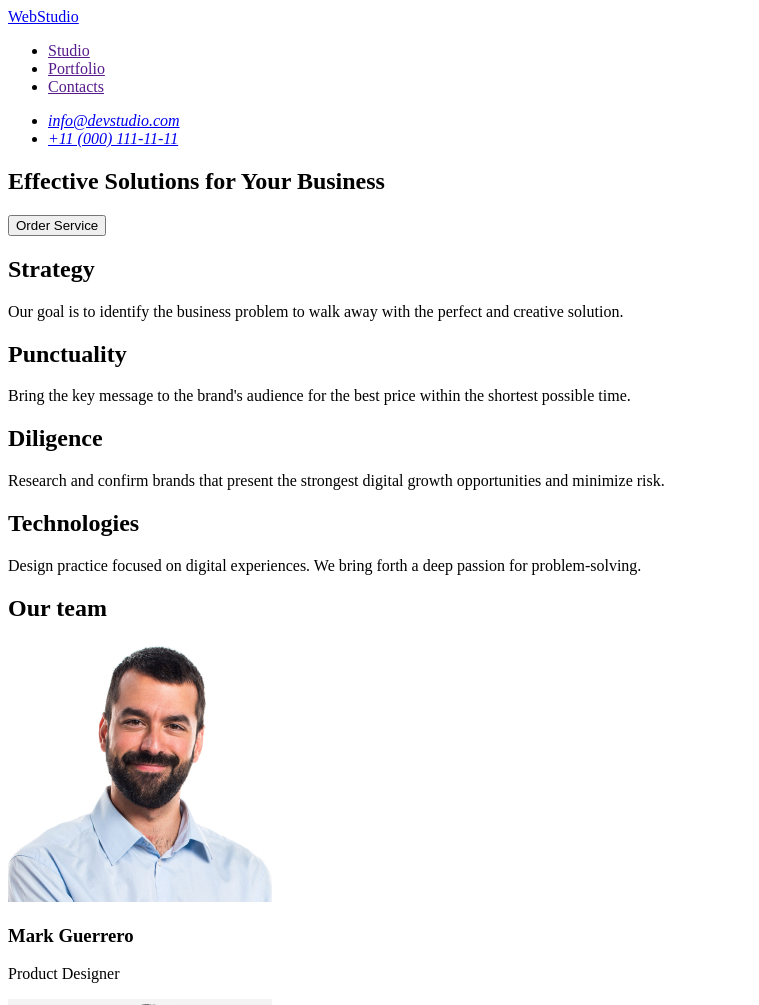
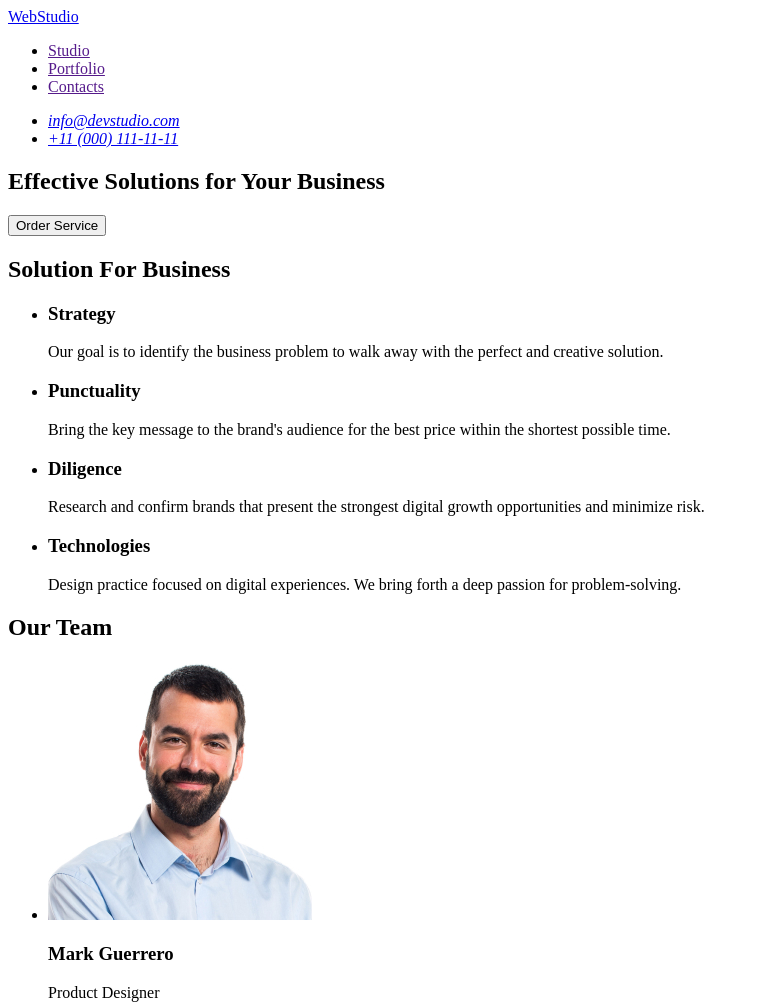
Before and after one commit to ania-sokolova/goit-markup-hw-01, a plain HTML site: page index.html in a window 1280 px wide. Shown: the top 1005 px of the page, without its empty margins (0-759 px from the left). Drawn offline with Linux system fonts and the light colour scheme.

Commit message:
homework1

```diff
--- a/index.html
+++ b/index.html
@@ -36,44 +36,65 @@
 
     <!-- Main Data Section -->
     <section>
-      <h2>Strategy</h2>
+      <h2>Solution For Business</h2>
+
+<ul>
+      <li>
+        <h3>Strategy</h3>
       <p>
         Our goal is to identify the business
         problem to walk away with the perfect and creative solution.
       </p>
+    </li>
 
-      <h2>Punctuality</h2>
+      <li>
+        <h3>Punctuality</h3>
       <p>Bring the key message to the brand's audience for the best price within the shortest possible time.</p>
+    </li>
 
-      <h2>Diligence</h2>
+    <li>
+      <h3>Diligence</h3>
       <p>Research and confirm brands that present the strongest digital growth opportunities and minimize risk.</p>
+    </li>
 
-      <h2>Technologies</h2>
+    <li>
+      <h3>Technologies</h3>
       <p> Design practice focused on digital experiences. We bring forth a deep passion for problem-solving.</p>
+    </li>
+
+    </ul>
     </section>
     <!-- End of - Main Data Section -->
 
     <section>
-      <h2>Our team</h2>
+      <h2>Our Team</h2>
 
-
-      <img src="./images/mark_guerrero.jpg" alt="man with beard" width="264">
+<ul>
+     <li> <img src="./images/mark_guerrero.jpg" alt="man with beard" width="264">
       <h3>Mark Guerrero</h3>
       <p>Product Designer</p>
+    </li>
 
-
+<li>
       <img src="./images/tom_ford.jpg" alt="man with beard" width="264">
       <h3>Tom Ford</h3>
       <p>Frontend Developer</p>
+    </li>
 
+    <li>
       <img src="./images/camila_garcia.jpg" alt="girl in pink blouse" width="264">
       <h3>Camila Garcia</h3>
       <p>Marketing</p>
+    </li>
 
-
+<li>
       <img src="./images/daniel_wilson.jpg" alt="smiling man" width="264">
       <h3>Daniel Wilson</h3>
       <p>UI Designer</p>
+    </li>
+
+    </ul>
+
 
     </section>
 
```
